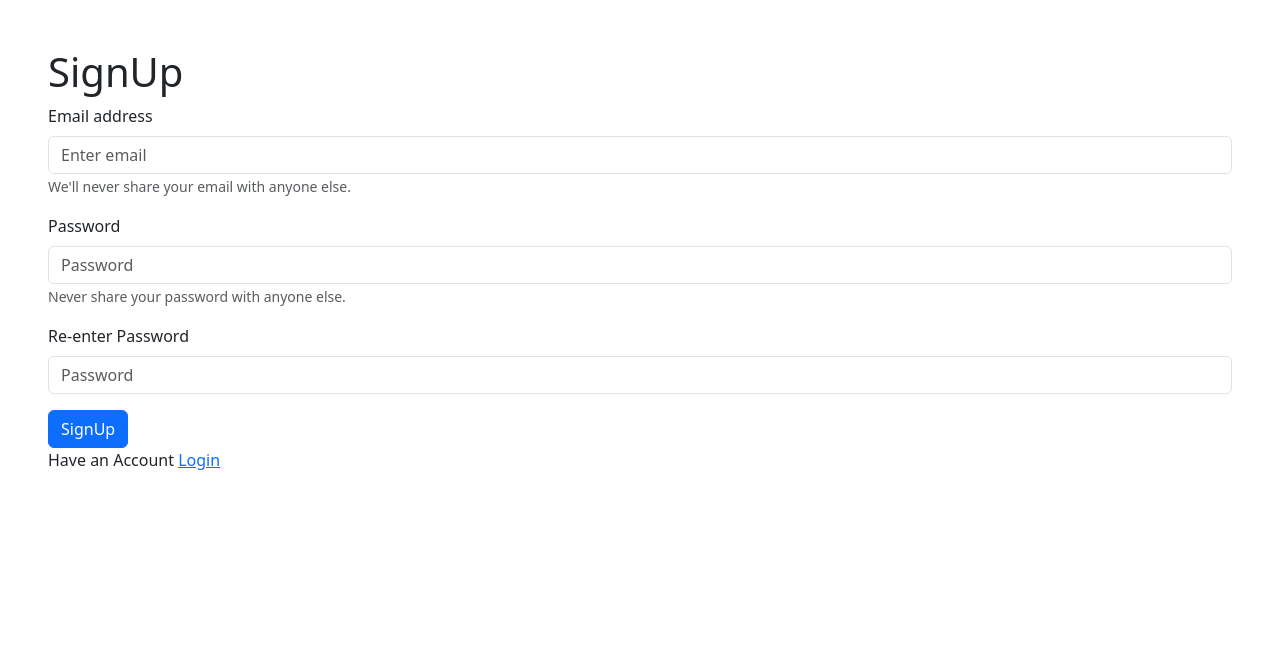
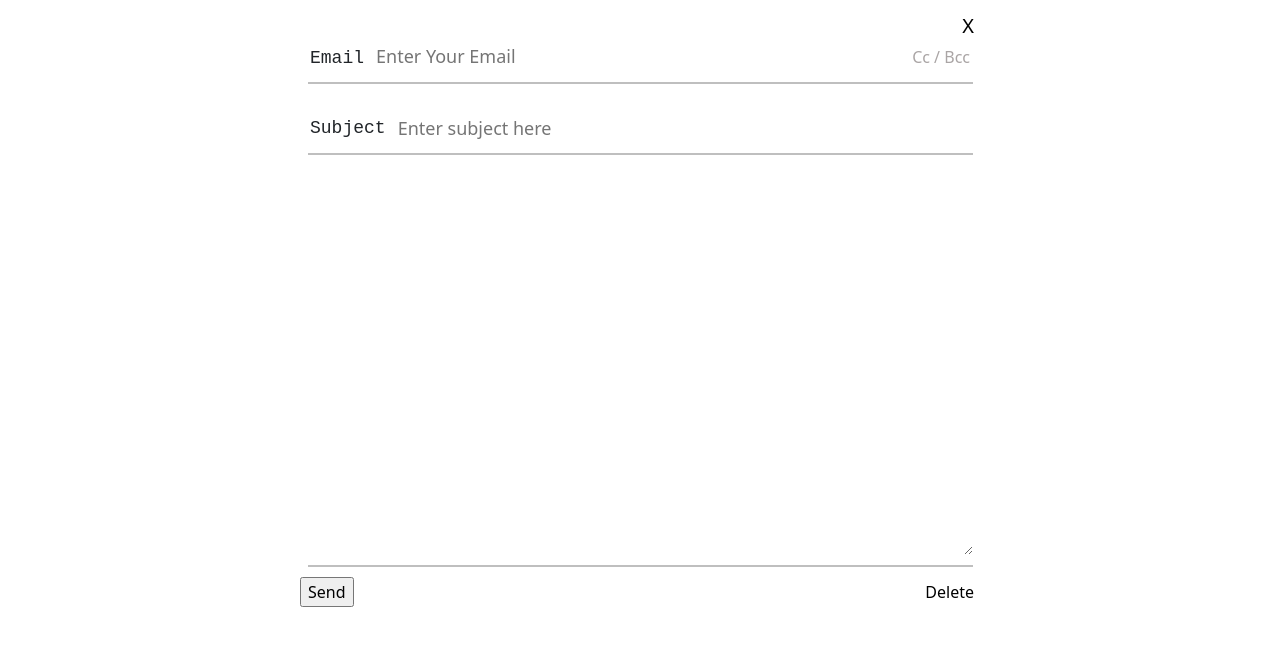
Before and after one commit to YAMITRAO/firebase_redux_authPage_login_signup, a React (Create React App) app: page / in a window 1280 px wide. Shown: the top 646 px of the page. Built offline with nearby package versions, Linux system fonts and the light colour scheme.

Commit message:
mail added

```diff
--- a/package.json
+++ b/package.json
@@ -3,6 +3,7 @@
   "version": "0.1.0",
   "private": true,
   "dependencies": {
+    "@emailjs/browser": "^4.3.3",
     "@reduxjs/toolkit": "^2.2.3",
     "@testing-library/jest-dom": "^5.17.0",
     "@testing-library/react": "^13.4.0",
--- a/src/component/Pages/BootAuth/Login.js
+++ b/src/component/Pages/BootAuth/Login.js
@@ -33,6 +33,8 @@ const Login = (props) => {
         const data = await response.json();
         console.log(data)
         setIsAuthSuccess(true);
+        props.onMailPage();
+        props.onsetPage();
         //   setTimeout( ( ) => { setIsAuthSuccess(false)}, 2000)
 
       }
--- /dev/null
+++ b/src/component/Pages/Mail/Mail.js
@@ -0,0 +1,10 @@
+import React from 'react'
+import MailForm from './MailForm'
+
+const Mail = () => {
+  return (
+    <MailForm/>
+  )
+}
+
+export default Mail
--- /dev/null
+++ b/src/component/Pages/Mail/MailForm.js
@@ -0,0 +1,76 @@
+import React, { useRef } from 'react'
+import style from "./MailForm.module.css"
+import { Button } from 'react-bootstrap'
+import emailjs from '@emailjs/browser';
+
+const MailForm = () => {
+  const form = useRef();
+
+  const sendEmail = (e) => {
+    console.log("clicked")
+    e.preventDefault();
+
+    emailjs
+      .sendForm('service_rziz83b', 'template_96tg6s9', form.current, {
+        publicKey: 'M5llJ9jCGZFvcEUtE',
+      })
+      .then(
+        () => {
+          console.log('SUCCESS!');
+        },
+        (error) => {
+          console.log('FAILED...', error.text);
+        },
+      );
+  };
+
+  return (
+    <form ref={form} onSubmit={sendEmail}>
+    <div className={style.container}>
+      <div className={style.cross}>
+        <button className={style.button}>X</button>
+      </div>
+
+
+      <div className={style.mailContainer}>
+        <div className={style.toMail}>
+          <div> <label>Email</label>
+          <input type="mail" placeholder='Enter Your Email' name="user_email"/></div>
+         <div className={style.ccbcc}>Cc / Bcc</div>
+        </div>
+      <hr className={style.hrLine}/>
+      </div>
+
+      <div className={style.subject}>
+           <label>Subject</label>
+          <input type="text" placeholder='Enter subject here' name="user_name"/>
+        </div>
+      <hr className={style.hrLine}/>
+
+      <div className={style.textArea}>
+        <textarea name="message" />
+        {/* <input type="text" placeholder='Enter mail Body'/> */}
+      </div>
+      <hr className={style.hrLine}/>
+
+      <div className={style.footer}>
+      <input type="submit" value="Send" />
+        <button className={style.button} type="button">Delete</button>
+      </div>
+      </div>
+
+      </form>
+
+  //   <form ref={form} onSubmit={sendEmail}>
+  //   <label>Name</label>
+  //   <input type="text" name="user_name" />
+  //   <label>Email</label>
+  //   <input type="email" name="user_email" />
+  //   <label>Message</label>
+  //   <textarea name="message" />
+  //   <input type="submit" value="Send" />
+  // </form>
+  )
+}
+
+export default MailForm
--- /dev/null
+++ b/src/component/Pages/Mail/MailForm.module.css
@@ -0,0 +1,75 @@
+.container{
+    height:600px;
+    width: 700px;
+    margin: 10px auto;
+    /* display: flex; */
+
+}
+
+.cross{
+    float: right;
+    margin-right: 10px ;
+    font-size: 20px;
+}
+
+.hrLine{
+
+    width:95%;
+    margin: 10px auto 0px auto;
+    border: 1px solid black;
+}
+
+.toMail, .subject{
+    width:100%;
+    margin-top: 30px;
+    margin-left: 10px;
+    display: flex;
+    justify-content: space-between;
+    align-items: center;
+}
+.subject{
+    justify-content: flex-start;
+}
+.toMail > div >label, .subject>label {
+    font-size: 18px;
+    font-family: monospace;
+    padding: 0px 10px;
+}
+
+.toMail > div >input, .subject>input{
+    width: 70% ;
+    border: none;
+    font-size: 18px;
+    border-radius: 10px;
+}
+
+.ccbcc{
+    font-size: 16px;
+    color: rgb(170, 165, 165);
+    padding-right: 30px;
+}
+
+.textArea{
+    width: 95%;
+    height:400px;
+    margin: 0px auto;
+    overflow: scroll;
+    padding-top: 10px;
+    font-size: 20px;
+}
+
+.textArea> textarea{
+    width:100%;
+    height:100%;
+    border: none;
+}
+
+.footer{
+    margin: 10px;
+    display: flex;
+    justify-content: space-between;
+}
+.button {
+    border: none;
+    background-color: inherit;
+}
--- a/src/component/Project.js
+++ b/src/component/Project.js
@@ -2,18 +2,24 @@ import React, { useState } from 'react'
 // import SignUp from './Pages/SignUp'
 import BootAuth from './Pages/BootAuth/BootAuth'
 import Login from './Pages/BootAuth/Login'
+import Mail from './Pages/Mail/Mail';
 
 
 const Project = () => {
   const [isSignUpPage, setIsSignUpPage] = useState(false);
+  const [isMail, setIsMail] = useState(true);
+  const mailPage = () => {
+    setIsMail(true);
+  }
    const ChangePage = () => {
     setIsSignUpPage(!isSignUpPage);
    }
   return (
-    // <SignUp />
+
     <>
-    {isSignUpPage && <Login onsetPage = {ChangePage}/>}
-    {!isSignUpPage && <BootAuth onsetPage = {ChangePage}/>}
+    {!isMail && !isSignUpPage && <Login onsetPage = {ChangePage} onMailPage = {mailPage}/>}
+    {!isMail && isSignUpPage && <BootAuth onsetPage = {ChangePage}/>}
+    {isMail && <Mail/> }
     </>
   )
 }
```
Also changed, not shown: 1 other file (tests, documents, lock files or other folders).
